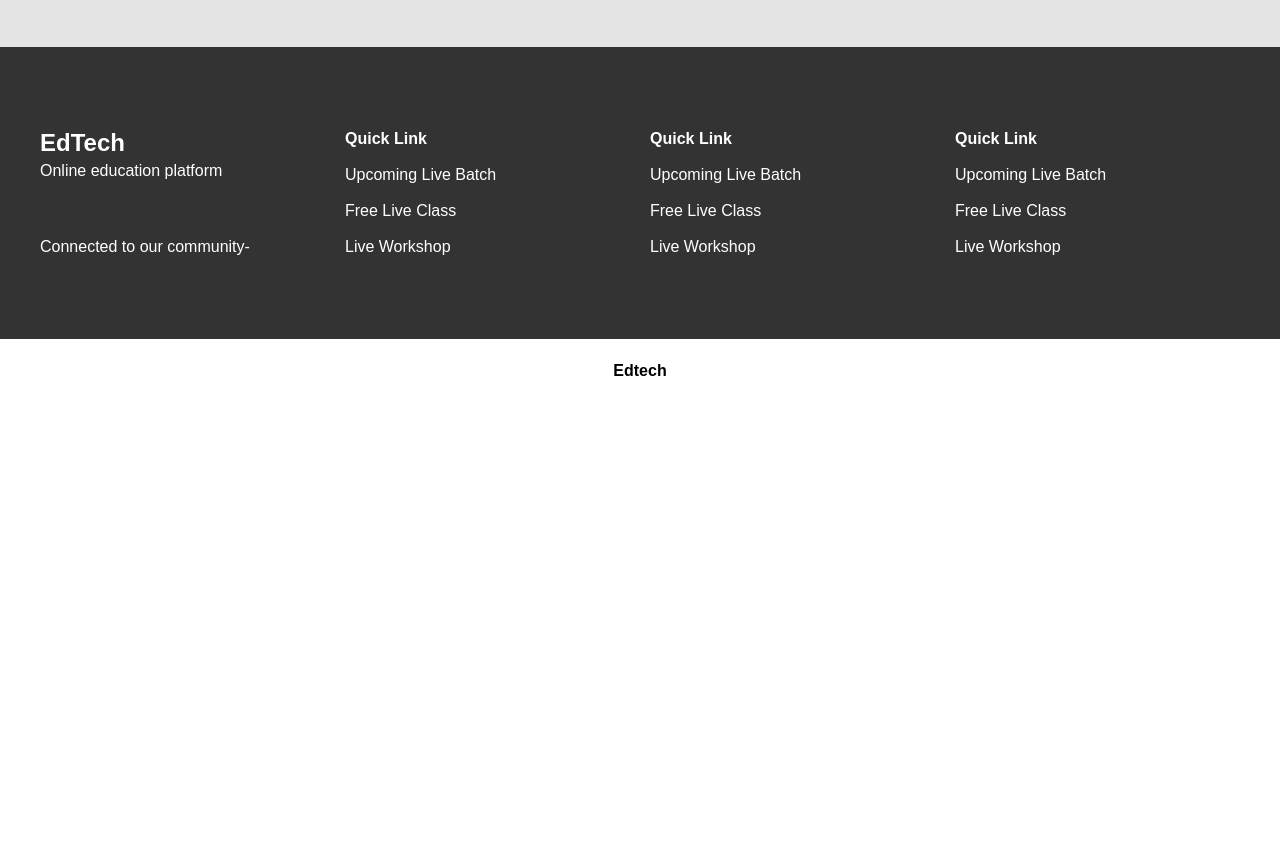
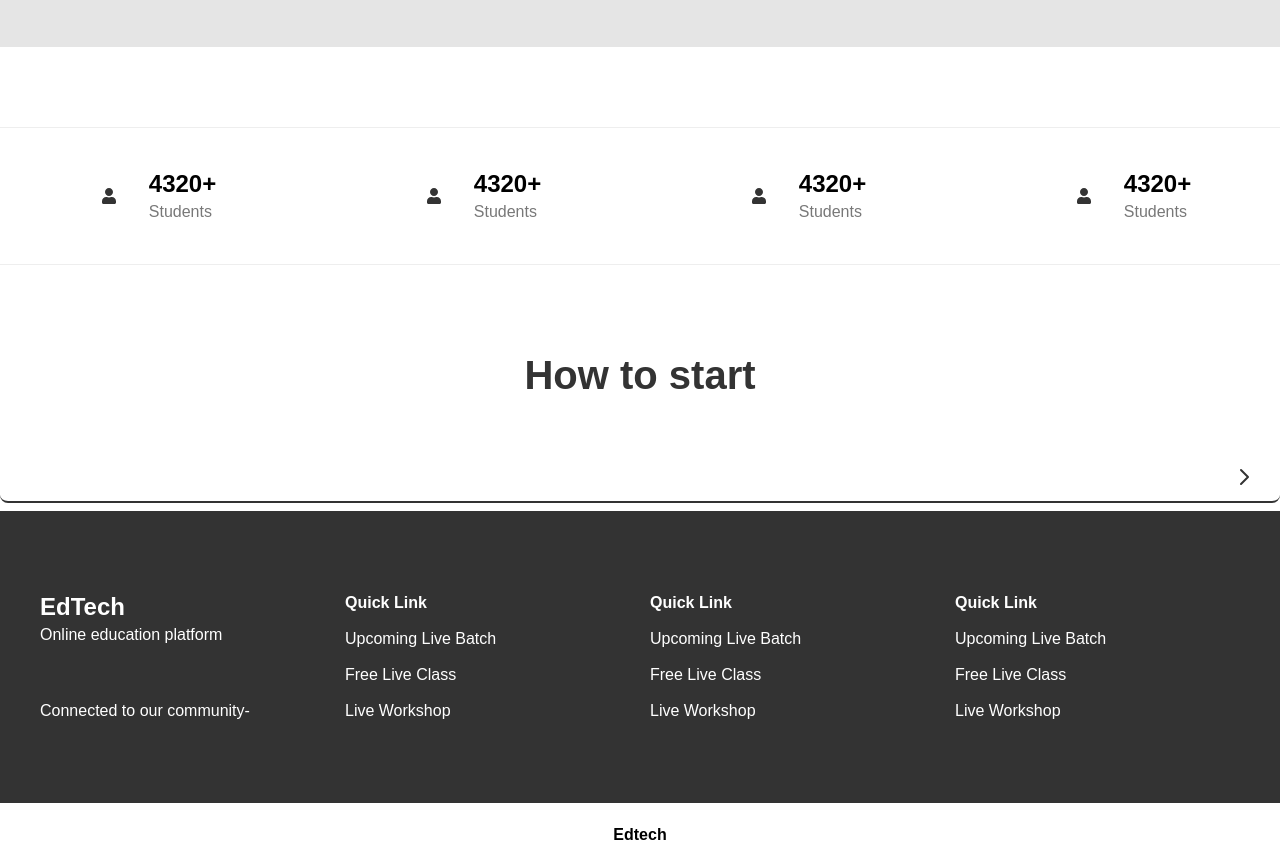
Before and after one commit to SalehAhmed19/edtech-react, a React (Vite) app in the folder edtech-client/: page /become-instructor in a window 1280 px wide. Shown: the part 1240-2107 px from the top of the page. Before the commit the page ends 1643 px from the top, so only its background shows below. Built offline with nearby package versions, Linux system fonts and the light colour scheme; no server answers.

Commit message:
section-added

```diff
--- /dev/null
+++ b/edtech-client/src/Components/Accordant/BecomeTeacherAccordant.jsx
@@ -0,0 +1,57 @@
+export default function BecomeTeacherAccordant({
+  item,
+  index,
+  activeIndex,
+  onToggle,
+}) {
+  const isOpen = index === activeIndex;
+  return (
+    <div className=" rounded-lg overflow-hidden cursor-pointer">
+      {/* Accordion Header */}
+      <button
+        className={`flex justify-between items-center w-full px-6 py-3 ${
+          isOpen ? "bg-[#333] text-[#fff]" : "bg-white text-black"
+        } hover:bg-[#e0025b0e] hover:text-[#333] focus:outline-none transition duration-300 ease-in-out cursor-pointer my-2 rounded-lg border-b-2 border-[#333]`}
+        onClick={() => onToggle(index)}
+        aria-expanded={isOpen}
+        aria-controls={`panel-content-${index}`}
+        id={`panel-header-${index}`}
+      >
+        <span className="text-lg cursor-pointer">{item?.title}</span>
+        {/* Arrow Icon for Open/Close State */}
+        <svg
+          className={`w-6 h-6 transform transition-transform duration-300 ${
+            isOpen ? "rotate-90 text-[#fff]" : "rotate-0 text-[#333]"
+          }`}
+          fill="none"
+          stroke="currentColor"
+          viewBox="0 0 24 24"
+          xmlns="http://www.w3.org/2000/svg"
+        >
+          <path
+            strokeLinecap="round"
+            strokeLinejoin="round"
+            strokeWidth="2"
+            d="M9 5l7 7-7 7"
+          ></path>
+        </svg>
+      </button>
+
+      {/* Accordion Content */}
+      <div
+        id={`panel-content-${index}`}
+        role="region"
+        aria-labelledby={`panel-header-${index}`}
+        className={`grid transition-all duration-300 ease-in-out ${
+          isOpen ? "grid-rows-[1fr] opacity-100" : "grid-rows-[0fr] opacity-0"
+        }`}
+      >
+        <div className="overflow-hidden">
+          <div className="px-6 py-4 text-gray-700 bg-[#33323]">
+            {item?.content}
+          </div>
+        </div>
+      </div>
+    </div>
+  );
+}
--- a/edtech-client/src/Pages/BecomeInstructorPage/BecomeInstructorPage.jsx
+++ b/edtech-client/src/Pages/BecomeInstructorPage/BecomeInstructorPage.jsx
@@ -1,5 +1,7 @@
 import SectionTitleTwo from "../../Components/SectionTitle/SectionTitleTwo";
+import Stats from "../../Components/Stats/Stats";
 import man from "../../assets/images/man.png";
+import HowToStart from "./HowToStart";
 import ReasonToStart from "./ReasonToStart";
 
 export default function BecomeInstructorPage() {
@@ -24,6 +26,10 @@ export default function BecomeInstructorPage() {
         </div>
       </div>
       <ReasonToStart />
+      <Stats />
+      <div className="md:max-w-[920px] lg:max-w-[1280px] mx-auto flex flex-col gap-22">
+        <HowToStart />
+      </div>
     </div>
   );
 }
--- /dev/null
+++ b/edtech-client/src/Pages/BecomeInstructorPage/HowToStart.jsx
@@ -0,0 +1,29 @@
+import { useState } from "react";
+import BecomeTeacherAccordant from "../../Components/Accordant/BecomeTeacherAccordant";
+import SectionTitle from "../../Components/SectionTitle/SectionTitle";
+
+export default function HowToStart() {
+  const [activeIndex, setActiveIndex] = useState(null);
+
+  /**
+   * Toggles the active accordion panel.
+   * If the clicked panel is already open, it closes it.
+   * Otherwise, it opens the clicked panel.
+   * @param {number} index - The index of the panel to toggle.
+   */
+  const handleToggle = (index) => {
+    setActiveIndex(activeIndex === index ? null : index);
+  };
+  return (
+    <div>
+      <SectionTitle title={"How to start"} />
+      <BecomeTeacherAccordant
+        // key={index} // Using index as key is generally fine for static lists without reordering
+        // item={item}
+        // index={index}
+        activeIndex={activeIndex}
+        onToggle={handleToggle}
+      />
+    </div>
+  );
+}
```
